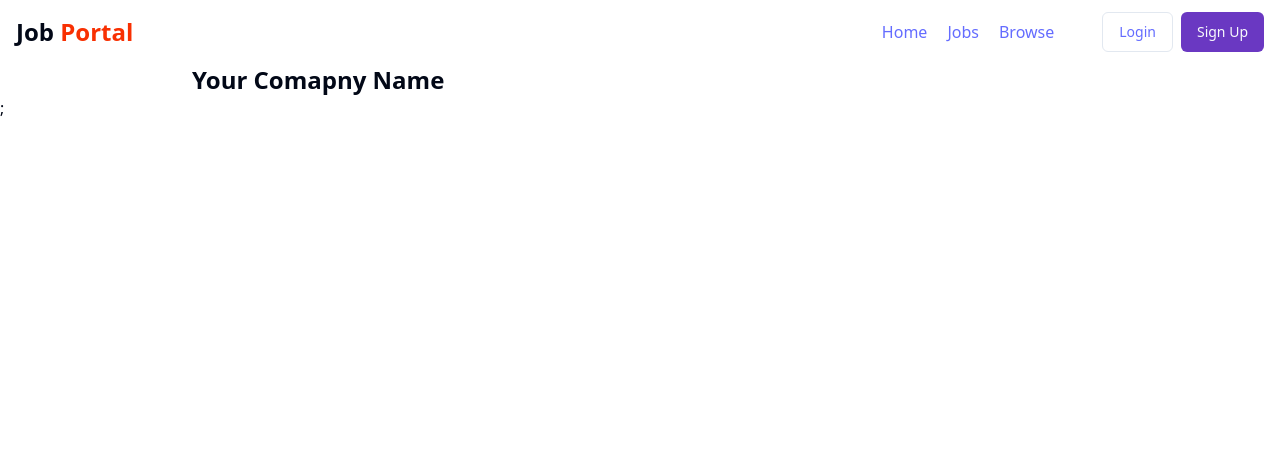
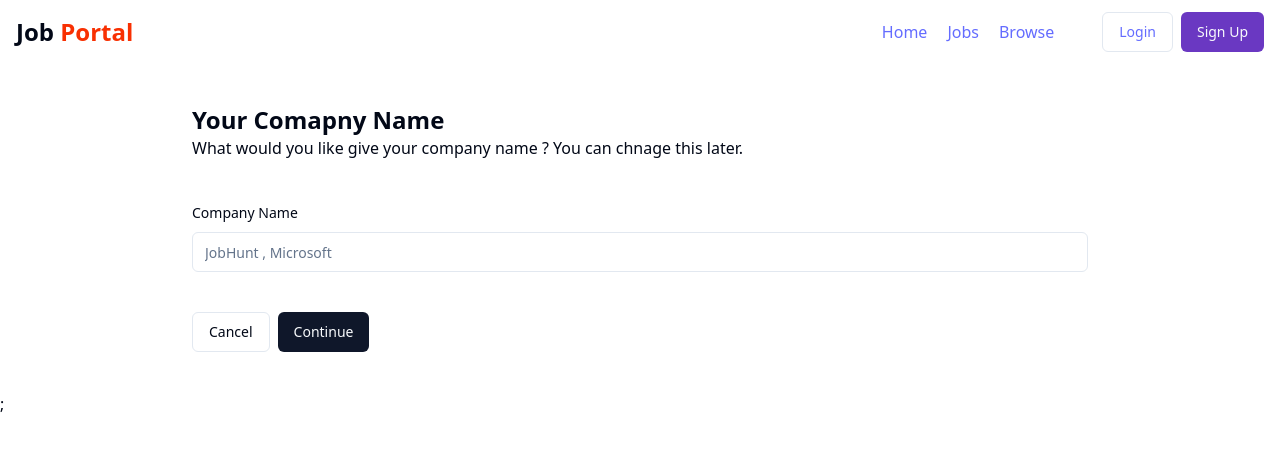
Before and after one commit to PARTH-THAPS/Job-Portal, a React (Vite) app in the folder Frontend/: page /admin/companies/create in a window 1280 px wide. Shown: the top 450 px of the page. Built offline with nearby package versions, Linux system fonts and the light colour scheme.

Commit message:
Create Company

```diff
--- a/Frontend/admin/CompanyCreate.jsx
+++ b/Frontend/admin/CompanyCreate.jsx
@@ -1,12 +1,49 @@
-import React from "react";
+import React, { useState } from "react";
 import Navbar from "../src/components/shared/Navbar";
+import { Label } from "../src/components/ui/label";
+import { Input } from "../src/components/ui/input";
+import { Button } from "../src/components/ui/button";
+import { useNavigate } from "react-router-dom";
+import { COMPANY_API_END_POINT } from "../src/utils/constant";
 
 export const CompanyCreate = () => {
+  const navigate = useNavigate();
+  const [companyName, setCompanyName] = useState();
+  const registerNewCompany = async () => {
+    try {
+      const res = await axios.post(`${COMPANY_API_END_POINT}/register`);
+    } catch (err) {
+      console.log();
+    }
+  };
+
   return (
     <div>
       <Navbar />
       <div className="max-w-4xl mx-auto">
-        <h1 className="font-bold text-2xl">Your Comapny Name </h1>
+        <div className="my-10">
+          <h1 className="font-bold text-2xl">Your Comapny Name </h1>
+          <p>
+            What would you like give your company name ? You can chnage this
+            later.
+          </p>
+        </div>
+
+        <Label>Company Name</Label>
+        <Input
+          type="text"
+          className="my-2"
+          placeholder="JobHunt , Microsoft"
+        ></Input>
+        <div className="flex items-center gap-2 my-10">
+          <Button
+            variant="outline"
+            onClick={() => navigate("/admin/companies")}
+          >
+            Cancel
+          </Button>
+          <Button onClick={registerNewCompany}>Continue</Button>
+        </div>
       </div>
       ;
     </div>
--- a/Frontend/src/utils/constant.js
+++ b/Frontend/src/utils/constant.js
@@ -1,3 +1,5 @@
-export const USER_API_END_POINT="http://localhost:3000/api/v1/user";
-export const JOB_API_END_POINT="http://localhost:3000/api/v1/job";
-export const APPLICATION_API_END_POINT="http://localhost:3000/api/v1/application";
+export const USER_API_END_POINT = "http://localhost:3000/api/v1/user";
+export const JOB_API_END_POINT = "http://localhost:3000/api/v1/job";
+export const APPLICATION_API_END_POINT =
+  "http://localhost:3000/api/v1/application";
+export const COMPANY_API_END_POINT = "http://localhost:3000/api/v1/company";
```
